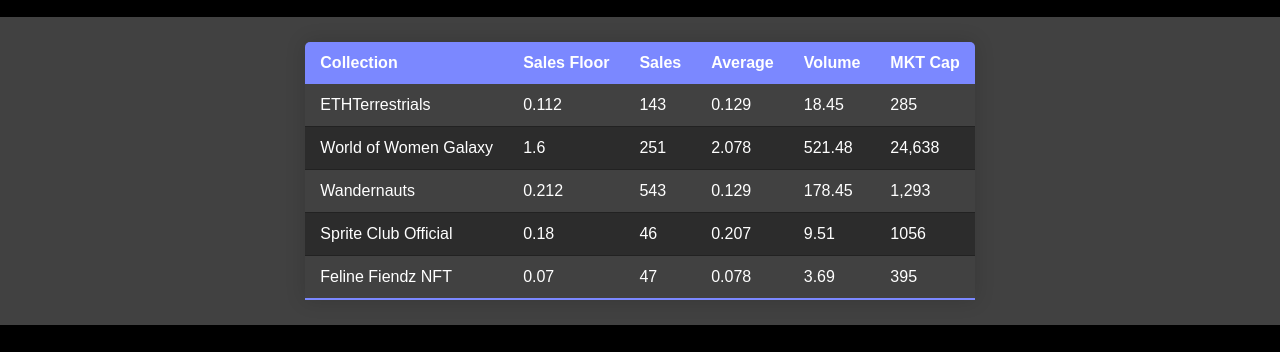
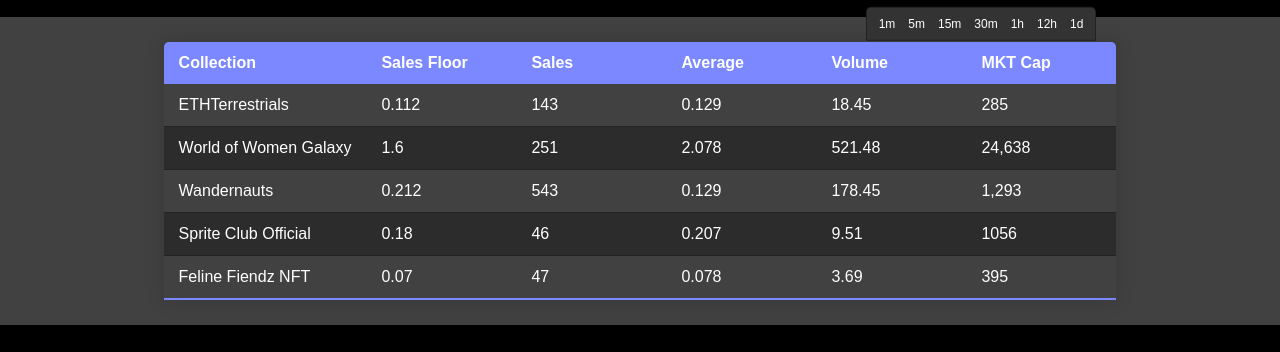
Before and after one commit to Difelice-e/nft-tool, a plain HTML site: page index.html in a window 1280 px wide. Shown: the part 71-423 px from the top of the page. Drawn offline with Linux system fonts and the light colour scheme.

Commit message:
aggiunti filtri tempo

```diff
--- a/index.html
+++ b/index.html
@@ -45,6 +45,17 @@
     <main id="main-content">
         <!-- QUI VA LA TABELLA DATI  -->
         <div class="table-wrapper">
+            <div class="table-filter">
+                <ul class="time-filter">
+                    <li>1m</li>
+                    <li>5m</li>
+                    <li>15m</li>
+                    <li>30m</li>
+                    <li>1h</li>
+                    <li>12h</li>
+                    <li>1d</li>
+                </ul>
+            </div>
             <table class="content-table">
                 <thead>
                     <tr>
--- a/style.css
+++ b/style.css
@@ -105,6 +105,10 @@ a:hover {
     align-items: center;
 }
 
+.table-wrapper {
+    position: relative;
+}
+
 /* TABELLA */
   .content-table {
     border-collapse: collapse;
@@ -115,7 +119,8 @@ a:hover {
     overflow: hidden;
     box-shadow: 0 0 20px rgba(0, 0, 0, 0.15);
     color: white;
-  }
+    z-index: 3;
+   }
 
   .content-table thead tr {
     background-color: #7B88FF;
@@ -126,6 +131,7 @@ a:hover {
   .content-table th,
   .content-table td {
     padding: 12px 15px;
+    min-width: 150px;
   }
 
   .content-table tbody tr {
@@ -139,6 +145,37 @@ a:hover {
   .content-table tbody tr:last-of-type {
     border-bottom: 2px solid #7B88FF;
   }
+
+/* CONTROLLI TABELLA  */
+.table-filter {
+    position: absolute;
+    top: 0;
+    right: 20px;
+    transform: translateY(-30%);
+    background-color: #333333;
+    padding: 5px 8px;
+    border-radius: 5px 5px 0 0;
+    border: 1px solid #222222;
+    z-index: 2;
+}
+
+.time-filter {
+    display: flex;
+    gap: 5px;
+    color: white;
+    font-size: 0.75rem;
+}
+
+.time-filter li {
+    border: 1px solid transparent;
+    padding: 3px;
+    border-radius: 999px;
+}
+
+.time-filter li:hover {
+    border: 1px solid #7B88FF;
+    cursor: pointer;
+}
 
 /* -----FOOTER----- */
 #footer {
```
